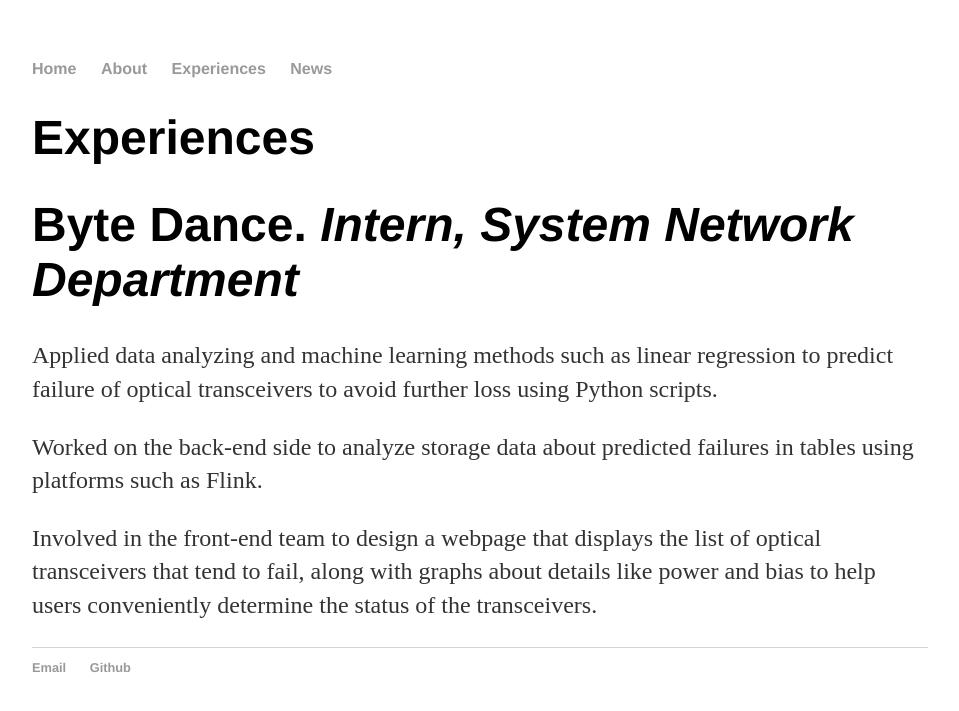
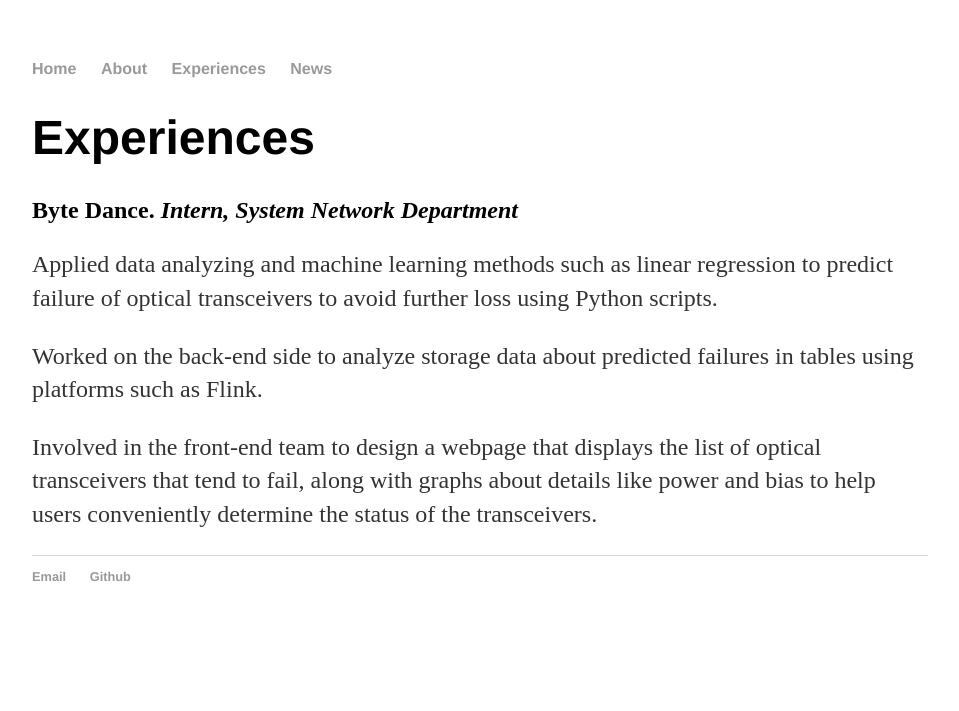
Before and after one commit to JoyceHuangEC/JoyceHuangEC.github.io, a Jekyll site: the page built from experience/index.html, in a window 1280 px wide. Shown: the top 711 px of the page, without its empty margins (160-1119 px from the left). Built offline with Jekyll 4.4.1, drawn with Linux system fonts in a browser that asks for light colours.

```diff
--- a/experience/index.html
+++ b/experience/index.html
@@ -4,7 +4,7 @@ title: Experiences
 ---
 <h1>{{ page.title }}</h1>
 <div class="blurb">
-  <h1>Byte Dance. <em>Intern, System Network Department</em></h1>
+  <h2>Byte Dance. <em>Intern, System Network Department</em></h2>
 	<p>Applied data analyzing and machine learning methods such as linear regression to predict failure of optical transceivers
     to avoid further loss using Python scripts.</p>
   <p>Worked on the back-end side to analyze storage data about predicted failures in tables using platforms such as Flink.</p>
```
